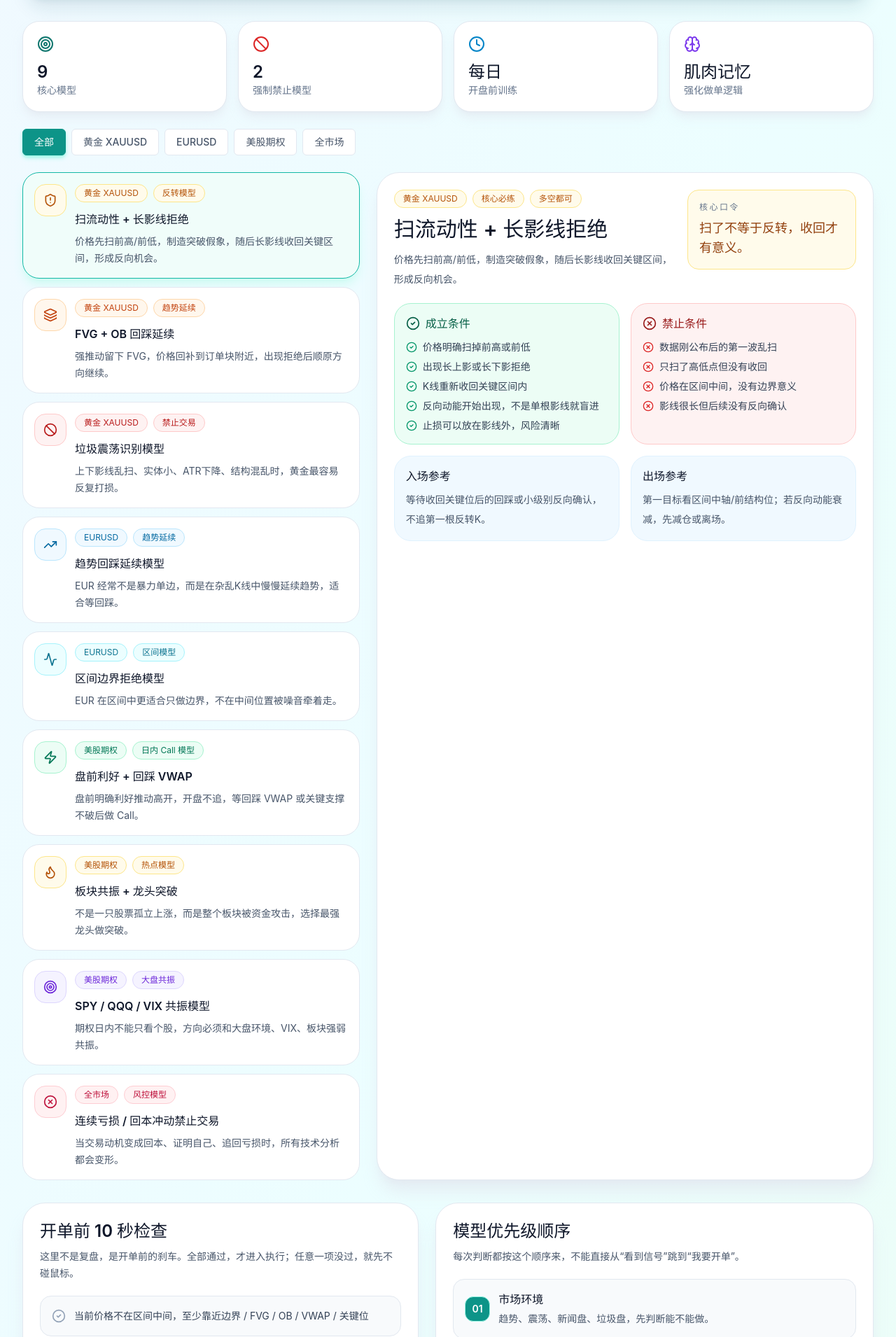
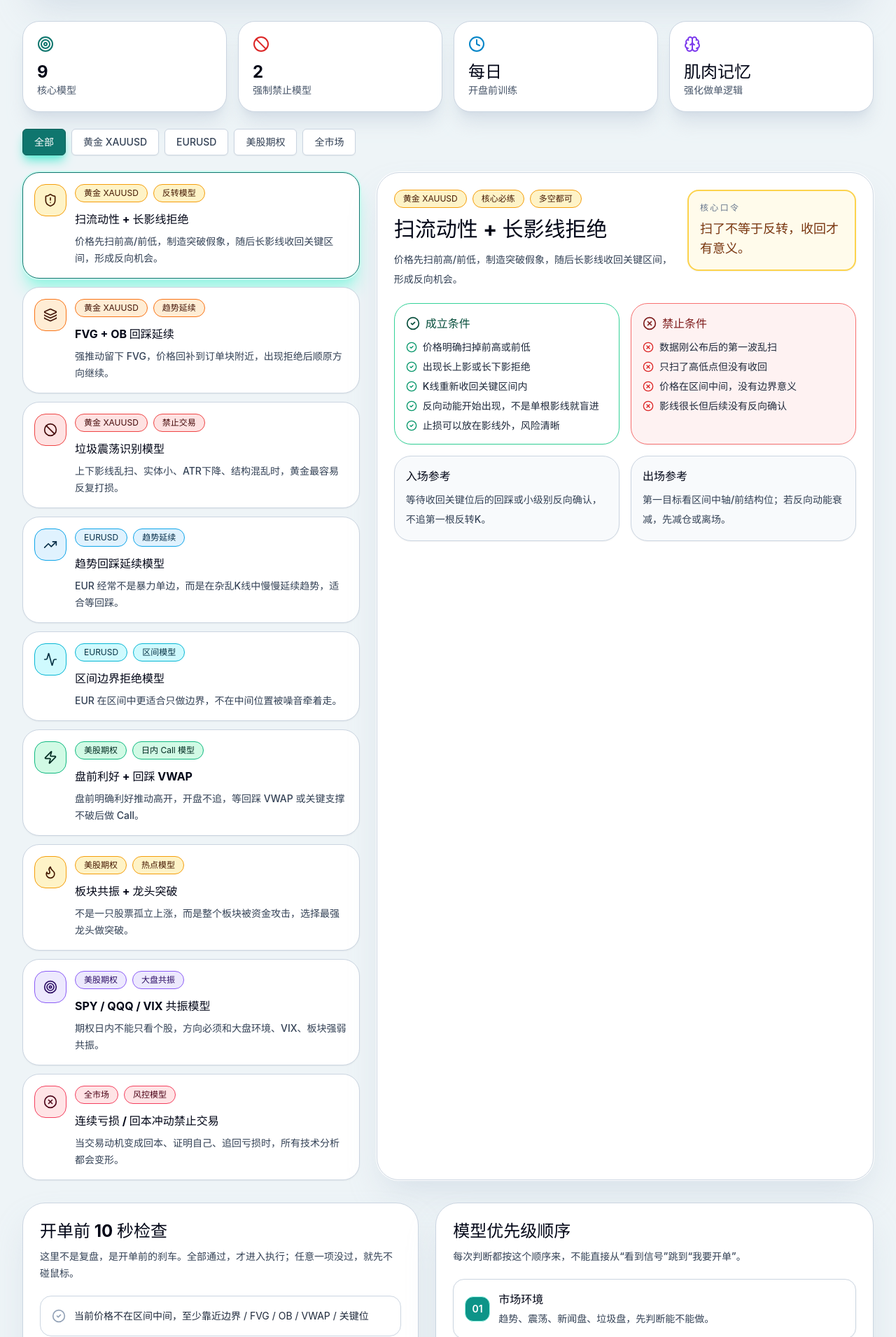
Before and after one commit to TPCapital/ModelTrade-, a React (Vite) app: page / in a window 1280 px wide. Shown: the part 250-2160 px from the top of the page at 70% size. Built offline with nearby package versions, Linux system fonts and the light colour scheme.

Commit message:
Add files via upload

```diff
--- a/src/App.jsx
+++ b/src/App.jsx
@@ -315,15 +315,15 @@ const preTradeChecks = [
 ];
 
 const colorMap = {
-  yellow: "border-amber-200 bg-amber-50 text-amber-700",
-  amber: "border-orange-200 bg-orange-50 text-orange-700",
-  red: "border-red-200 bg-red-50 text-red-700",
-  blue: "border-sky-200 bg-sky-50 text-sky-700",
-  cyan: "border-cyan-200 bg-cyan-50 text-cyan-700",
-  green: "border-emerald-200 bg-emerald-50 text-emerald-700",
-  orange: "border-amber-200 bg-amber-50 text-amber-700",
-  purple: "border-violet-200 bg-violet-50 text-violet-700",
-  rose: "border-rose-200 bg-rose-50 text-rose-700",
+  yellow: "border-amber-500 bg-amber-100 text-amber-950",
+  amber: "border-orange-500 bg-orange-100 text-orange-950",
+  red: "border-red-500 bg-red-100 text-red-950",
+  blue: "border-sky-500 bg-sky-100 text-sky-950",
+  cyan: "border-cyan-500 bg-cyan-100 text-cyan-950",
+  green: "border-emerald-500 bg-emerald-100 text-emerald-950",
+  orange: "border-amber-500 bg-amber-100 text-amber-950",
+  purple: "border-violet-500 bg-violet-100 text-violet-950",
+  rose: "border-rose-500 bg-rose-100 text-rose-950",
 };
 
 function cn(...classes) {
@@ -363,7 +363,7 @@ function Badge({ children, color = "yellow" }) {
 
 function ChecklistItem({ text }) {
   return (
-    <li className="flex gap-2 text-sm text-slate-700">
+    <li className="flex gap-2 text-sm font-medium text-slate-800">
       <CheckCircle2 className="mt-0.5 h-4 w-4 shrink-0 text-emerald-600" />
       <span>{text}</span>
     </li>
@@ -372,7 +372,7 @@ function ChecklistItem({ text }) {
 
 function AvoidItem({ text }) {
   return (
-    <li className="flex gap-2 text-sm text-slate-700">
+    <li className="flex gap-2 text-sm font-medium text-slate-800">
       <XCircle className="mt-0.5 h-4 w-4 shrink-0 text-red-600" />
       <span>{text}</span>
     </li>
@@ -411,13 +411,13 @@ export default function TradingModelTrainingSystem() {
 
 
   return (
-    <div className="min-h-screen bg-gradient-to-br from-sky-50 via-cyan-50 to-emerald-50 text-slate-900">
+    <div className="min-h-screen bg-[#EEF4F7] text-slate-950">
       <div className="mx-auto max-w-7xl px-4 py-8 md:px-8">
         <motion.div
           initial={{ opacity: 0, y: 16 }}
           animate={{ opacity: 1, y: 0 }}
           transition={{ duration: 0.5 }}
-          className="mb-8 overflow-hidden rounded-[2rem] border border-cyan-100 bg-[radial-gradient(circle_at_top_left,rgba(20,184,166,0.18),transparent_32%),linear-gradient(135deg,#FFFFFF,#F0FDFA_48%,#E0F2FE)] p-6 shadow-xl shadow-cyan-900/10 md:p-8"
+          className="mb-8 overflow-hidden rounded-[2rem] border border-slate-300 bg-white p-6 shadow-2xl shadow-slate-300/70 ring-1 ring-white md:p-8"
         >
           <div className="flex flex-col gap-6 md:flex-row md:items-end md:justify-between">
             <div>
@@ -425,19 +425,19 @@ export default function TradingModelTrainingSystem() {
                 <Badge color="cyan">交易模型训练系统 v1.0</Badge>
                 <Badge color="red">先风控，后机会</Badge>
               </div>
-              <h1 className="text-3xl font-semibold tracking-tight md:text-5xl">
+              <h1 className="text-3xl font-bold tracking-tight text-slate-950 md:text-5xl">
                 黄金 / EUR / 期权高胜率形态强化面板
               </h1>
-              <p className="mt-4 max-w-3xl text-sm leading-7 text-slate-600 md:text-base">
+              <p className="mt-4 max-w-3xl text-sm font-medium leading-7 text-slate-700 md:text-base">
                 每天只训练少数真正值得做的模型：扫流动性、FVG + OB、趋势回踩、区间边界、期权大盘共振、板块龙头，以及最重要的禁止交易条件。
               </p>
             </div>
-            <div className="rounded-2xl border border-red-200 bg-red-50 p-4 shadow-sm md:w-80">
+            <div className="rounded-2xl border-2 border-red-300 bg-red-50 p-4 shadow-md shadow-red-100 md:w-80">
               <div className="flex items-center gap-2 text-red-700">
                 <ShieldAlert className="h-5 w-5" />
                 <span className="font-medium">今日默认规则</span>
               </div>
-              <p className="mt-2 text-sm leading-6 text-slate-600">
+              <p className="mt-2 text-sm font-medium leading-6 text-slate-700">
                 没有完整信号，不开单。连续亏损两笔，强制暂停。想回本的时候，所有技术判断自动降级。
               </p>
             </div>
@@ -445,32 +445,32 @@ export default function TradingModelTrainingSystem() {
         </motion.div>
 
         <div className="mb-6 grid gap-4 md:grid-cols-4">
-          <Card className="rounded-3xl border-slate-200 bg-white shadow-lg shadow-slate-200/70">
+          <Card className="rounded-3xl border-slate-300 bg-white shadow-xl shadow-slate-300/60">
             <CardContent className="p-5">
               <Target className="mb-3 h-6 w-6 text-teal-700" />
-              <div className="text-2xl font-semibold">9</div>
-              <div className="text-sm text-slate-500">核心模型</div>
+              <div className="text-2xl font-bold text-slate-950">9</div>
+              <div className="text-sm font-medium text-slate-600">核心模型</div>
             </CardContent>
           </Card>
-          <Card className="rounded-3xl border-slate-200 bg-white shadow-lg shadow-slate-200/70">
+          <Card className="rounded-3xl border-slate-300 bg-white shadow-xl shadow-slate-300/60">
             <CardContent className="p-5">
               <Ban className="mb-3 h-6 w-6 text-red-600" />
-              <div className="text-2xl font-semibold">2</div>
-              <div className="text-sm text-slate-500">强制禁止模型</div>
+              <div className="text-2xl font-bold text-slate-950">2</div>
+              <div className="text-sm font-medium text-slate-600">强制禁止模型</div>
             </CardContent>
           </Card>
-          <Card className="rounded-3xl border-slate-200 bg-white shadow-lg shadow-slate-200/70">
+          <Card className="rounded-3xl border-slate-300 bg-white shadow-xl shadow-slate-300/60">
             <CardContent className="p-5">
               <Clock className="mb-3 h-6 w-6 text-sky-600" />
-              <div className="text-2xl font-semibold">每日</div>
-              <div className="text-sm text-slate-500">开盘前训练</div>
+              <div className="text-2xl font-bold text-slate-950">每日</div>
+              <div className="text-sm font-medium text-slate-600">开盘前训练</div>
             </CardContent>
           </Card>
-          <Card className="rounded-3xl border-slate-200 bg-white shadow-lg shadow-slate-200/70">
+          <Card className="rounded-3xl border-slate-300 bg-white shadow-xl shadow-slate-300/60">
             <CardContent className="p-5">
               <Brain className="mb-3 h-6 w-6 text-violet-600" />
-              <div className="text-2xl font-semibold">肌肉记忆</div>
-              <div className="text-sm text-slate-500">强化做单逻辑</div>
+              <div className="text-2xl font-bold text-slate-950">肌肉记忆</div>
+              <div className="text-sm font-medium text-slate-600">强化做单逻辑</div>
             </CardContent>
           </Card>
         </div>
@@ -483,8 +483,8 @@ export default function TradingModelTrainingSystem() {
               variant="ghost"
               className={`rounded-full border px-4 ${
                 marketFilter === market
-                  ? "border-teal-600 bg-teal-600 text-white shadow-md shadow-teal-200"
-                  : "border-slate-200 bg-white text-slate-600 hover:border-teal-200 hover:bg-teal-50"
+                  ? "border-teal-800 bg-teal-700 text-white shadow-lg shadow-teal-300"
+                  : "border-slate-300 bg-white text-slate-700 shadow-sm hover:border-teal-400 hover:bg-teal-50"
               }`}
             >
               {market}
@@ -503,8 +503,8 @@ export default function TradingModelTrainingSystem() {
                   onClick={() => setSelectedId(model.id)}
                   className={`w-full rounded-3xl border p-4 text-left transition ${
                     active
-                      ? "border-teal-500 bg-teal-50 shadow-lg shadow-teal-100"
-                      : "border-slate-200 bg-white hover:border-teal-200 hover:bg-teal-50/70"
+                      ? "border-teal-700 bg-white shadow-xl shadow-teal-200 ring-2 ring-teal-100"
+                      : "border-slate-300 bg-white shadow-sm hover:border-teal-400 hover:bg-teal-50/80"
                   }`}
                 >
                   <div className="flex items-start gap-3">
@@ -516,8 +516,8 @@ export default function TradingModelTrainingSystem() {
                         <Badge color={model.color}>{model.market}</Badge>
                         <Badge color={model.color}>{model.category}</Badge>
                       </div>
-                      <h3 className="mt-3 font-semibold text-slate-900">{model.title}</h3>
-                      <p className="mt-2 line-clamp-2 text-sm leading-6 text-slate-600">
+                      <h3 className="mt-3 font-bold text-slate-950">{model.title}</h3>
+                      <p className="mt-2 line-clamp-2 text-sm font-medium leading-6 text-slate-700">
                         {model.summary}
                       </p>
                     </div>
@@ -532,7 +532,7 @@ export default function TradingModelTrainingSystem() {
             initial={{ opacity: 0, y: 12 }}
             animate={{ opacity: 1, y: 0 }}
             transition={{ duration: 0.25 }}
-            className="rounded-[2rem] border border-slate-200 bg-white p-5 shadow-xl shadow-slate-200/80 md:p-6"
+            className="rounded-[2rem] border border-slate-300 bg-white p-5 shadow-2xl shadow-slate-300/70 ring-1 ring-white md:p-6"
           >
             <div className="mb-5 flex flex-col gap-4 md:flex-row md:items-start md:justify-between">
               <div>
@@ -541,18 +541,18 @@ export default function TradingModelTrainingSystem() {
                   <Badge color={selectedModel.color}>{selectedModel.level}</Badge>
                   <Badge color={selectedModel.color}>{selectedModel.direction}</Badge>
                 </div>
-                <h2 className="text-2xl font-semibold md:text-3xl">{selectedModel.title}</h2>
-                <p className="mt-3 text-sm leading-7 text-slate-600">{selectedModel.summary}</p>
+                <h2 className="text-2xl font-bold text-slate-950 md:text-3xl">{selectedModel.title}</h2>
+                <p className="mt-3 text-sm font-medium leading-7 text-slate-700">{selectedModel.summary}</p>
               </div>
-              <div className="rounded-2xl border border-amber-200 bg-amber-50 p-4 md:w-72">
+              <div className="rounded-2xl border-2 border-amber-300 bg-amber-50 p-4 shadow-sm md:w-72">
                 <div className="text-xs uppercase tracking-[0.2em] text-slate-500">核心口令</div>
-                <div className="mt-2 text-lg font-medium text-amber-800">{selectedModel.mantra}</div>
+                <div className="mt-2 text-lg font-bold text-amber-900">{selectedModel.mantra}</div>
               </div>
             </div>
 
             <div className="grid gap-4 md:grid-cols-2">
-              <div className="rounded-3xl border border-emerald-200 bg-emerald-50 p-4">
-                <h3 className="mb-3 flex items-center gap-2 font-semibold text-emerald-800">
+              <div className="rounded-3xl border border-emerald-400 bg-white p-4 shadow-sm">
+                <h3 className="mb-3 flex items-center gap-2 font-bold text-emerald-900">
                   <CheckCircle2 className="h-5 w-5" /> 成立条件
                 </h3>
                 <ul className="space-y-2">
@@ -562,8 +562,8 @@ export default function TradingModelTrainingSystem() {
                 </ul>
               </div>
 
-              <div className="rounded-3xl border border-red-200 bg-red-50 p-4">
-                <h3 className="mb-3 flex items-center gap-2 font-semibold text-red-800">
+              <div className="rounded-3xl border border-red-400 bg-red-50 p-4 shadow-sm">
+                <h3 className="mb-3 flex items-center gap-2 font-bold text-red-900">
                   <XCircle className="h-5 w-5" /> 禁止条件
                 </h3>
                 <ul className="space-y-2">
@@ -575,23 +575,23 @@ export default function TradingModelTrainingSystem() {
             </div>
 
             <div className="mt-4 grid gap-4 md:grid-cols-2">
-              <div className="rounded-3xl border border-sky-100 bg-sky-50 p-4">
-                <h3 className="mb-2 font-semibold text-slate-900">入场参考</h3>
-                <p className="text-sm leading-7 text-slate-600">{selectedModel.entry}</p>
+              <div className="rounded-3xl border border-slate-300 bg-slate-50 p-4 shadow-sm">
+                <h3 className="mb-2 font-bold text-slate-950">入场参考</h3>
+                <p className="text-sm font-medium leading-7 text-slate-700">{selectedModel.entry}</p>
               </div>
-              <div className="rounded-3xl border border-sky-100 bg-sky-50 p-4">
-                <h3 className="mb-2 font-semibold text-slate-900">出场参考</h3>
-                <p className="text-sm leading-7 text-slate-600">{selectedModel.exit}</p>
+              <div className="rounded-3xl border border-slate-300 bg-slate-50 p-4 shadow-sm">
+                <h3 className="mb-2 font-bold text-slate-950">出场参考</h3>
+                <p className="text-sm font-medium leading-7 text-slate-700">{selectedModel.exit}</p>
               </div>
             </div>
           </motion.div>
         </div>
 
         <div className="mt-8 grid gap-6 lg:grid-cols-[0.95fr_1.05fr]">
-          <Card className="rounded-[2rem] border-slate-200 bg-white shadow-xl shadow-slate-200/80">
+          <Card className="rounded-[2rem] border-slate-300 bg-white shadow-2xl shadow-slate-300/70">
             <CardContent className="p-5 md:p-6">
-              <h2 className="text-2xl font-semibold">开单前 10 秒检查</h2>
-              <p className="mt-2 text-sm leading-6 text-slate-600">
+              <h2 className="text-2xl font-bold text-slate-950">开单前 10 秒检查</h2>
+              <p className="mt-2 text-sm font-medium leading-6 text-slate-700">
                 这里不是复盘，是开单前的刹车。全部通过，才进入执行；任意一项没过，就先不碰鼠标。
               </p>
               <div className="mt-5 space-y-3">
@@ -603,8 +603,8 @@ export default function TradingModelTrainingSystem() {
                       onClick={() => toggleCheck(index)}
                       className={`flex w-full items-start gap-3 rounded-2xl border p-4 text-left transition ${
                         checked
-                          ? "border-teal-500 bg-teal-50 text-teal-900"
-                          : "border-slate-200 bg-slate-50 text-slate-700 hover:border-teal-200 hover:bg-teal-50"
+                          ? "border-teal-700 bg-teal-50 text-teal-950 shadow-sm ring-1 ring-teal-100"
+                          : "border-slate-300 bg-white text-slate-800 hover:border-teal-400 hover:bg-teal-50"
                       }`}
                     >
                       <CheckCircle2 className={`mt-0.5 h-5 w-5 shrink-0 ${checked ? "text-teal-600" : "text-slate-400"}`} />
@@ -627,10 +627,10 @@ export default function TradingModelTrainingSystem() {
             </CardContent>
           </Card>
 
-          <Card className="rounded-[2rem] border-slate-200 bg-white shadow-xl shadow-slate-200/80">
+          <Card className="rounded-[2rem] border-slate-300 bg-white shadow-2xl shadow-slate-300/70">
             <CardContent className="p-5 md:p-6">
-              <h2 className="text-2xl font-semibold">模型优先级顺序</h2>
-              <p className="mt-2 text-sm leading-6 text-slate-600">
+              <h2 className="text-2xl font-bold text-slate-950">模型优先级顺序</h2>
+              <p className="mt-2 text-sm font-medium leading-6 text-slate-700">
                 每次判断都按这个顺序来，不能直接从“看到信号”跳到“我要开单”。
               </p>
               <div className="mt-5 space-y-3">
@@ -640,14 +640,14 @@ export default function TradingModelTrainingSystem() {
                   ["03", "触发确认", "长影线收回、回踩不破、放量突破、板块共振。"],
                   ["04", "风险执行", "止损、仓位、最大亏损、连续亏损规则必须先定。"],
                 ].map(([num, title, desc]) => (
-                  <div key={num} className="rounded-2xl border border-slate-200 bg-slate-50 p-4">
+                  <div key={num} className="rounded-2xl border border-slate-300 bg-white p-4 shadow-sm">
                     <div className="flex items-center gap-3">
                       <div className="flex h-9 w-9 items-center justify-center rounded-xl border border-teal-200 bg-teal-600 text-sm font-semibold text-white">
                         {num}
                       </div>
                       <div>
-                        <div className="font-medium text-slate-900">{title}</div>
-                        <div className="mt-1 text-sm leading-6 text-slate-600">{desc}</div>
+                        <div className="font-bold text-slate-950">{title}</div>
+                        <div className="mt-1 text-sm font-medium leading-6 text-slate-700">{desc}</div>
                       </div>
                     </div>
                   </div>
@@ -658,11 +658,11 @@ export default function TradingModelTrainingSystem() {
         </div>
 
         <div className="mt-8 grid gap-6 lg:grid-cols-[1.15fr_0.85fr]">
-          <Card className="rounded-[2rem] border-slate-200 bg-white shadow-xl shadow-slate-200/80">
+          <Card className="rounded-[2rem] border-slate-300 bg-white shadow-2xl shadow-slate-300/70">
             <CardContent className="p-5 md:p-6">
               <div className="mb-4 flex flex-col justify-between gap-4 sm:flex-row sm:items-center">
                 <div>
-                  <h2 className="text-2xl font-semibold">每日形态判断训练</h2>
+                  <h2 className="text-2xl font-bold text-slate-950">每日形态判断训练</h2>
                   <p className="mt-2 text-sm text-slate-600">目的不是答题，而是把“能不能做”练成条件反射。</p>
                 </div>
                 <Button
@@ -673,8 +673,8 @@ export default function TradingModelTrainingSystem() {
                 </Button>
               </div>
 
-              <div className="rounded-3xl border border-sky-100 bg-sky-50 p-5">
-                <h3 className="text-lg font-medium leading-8">{question.question}</h3>
+              <div className="rounded-3xl border border-slate-300 bg-slate-50 p-5">
+                <h3 className="text-lg font-bold leading-8 text-slate-950">{question.question}</h3>
                 <div className="mt-5 grid gap-3 md:grid-cols-2">
                   {question.options.map((option, index) => {
                     const chosen = selectedAnswer === index;
@@ -689,7 +689,7 @@ export default function TradingModelTrainingSystem() {
                             ? "border-emerald-400 bg-emerald-100 text-emerald-900"
                             : wrong
                               ? "border-red-400 bg-red-100 text-red-900"
-                              : "border-slate-200 bg-white text-slate-700 hover:border-teal-200 hover:bg-teal-50"
+                              : "border-slate-300 bg-white text-slate-800 hover:border-teal-400 hover:bg-teal-50"
                         }`}
                       >
                         {option}
@@ -714,9 +714,9 @@ export default function TradingModelTrainingSystem() {
             </CardContent>
           </Card>
 
-          <Card className="rounded-[2rem] border-red-200 bg-red-50 shadow-xl shadow-red-100/60">
+          <Card className="rounded-[2rem] border-2 border-red-300 bg-red-50 shadow-2xl shadow-red-200/70">
             <CardContent className="p-5 md:p-6">
-              <h2 className="mb-4 flex items-center gap-2 text-2xl font-semibold text-red-800">
+              <h2 className="mb-4 flex items-center gap-2 text-2xl font-bold text-red-900">
                 <ShieldAlert className="h-6 w-6" /> 强制停手清单
               </h2>
               <div className="space-y-3">
@@ -730,13 +730,13 @@ export default function TradingModelTrainingSystem() {
                   "没有提前确定止损",
                   "只是因为感觉要涨/跌",
                 ].map((item) => (
-                  <div key={item} className="flex items-center gap-3 rounded-2xl border border-red-200 bg-white p-3">
+                  <div key={item} className="flex items-center gap-3 rounded-2xl border border-red-300 bg-white p-3 shadow-sm">
                     <Ban className="h-4 w-4 shrink-0 text-red-600" />
-                    <span className="text-sm text-slate-700">{item}</span>
+                    <span className="text-sm font-medium text-slate-800">{item}</span>
                   </div>
                 ))}
               </div>
-              <div className="mt-5 rounded-2xl border border-red-300 bg-red-100 p-4 text-sm leading-7 text-red-800">
+              <div className="mt-5 rounded-2xl border-2 border-red-400 bg-red-100 p-4 text-sm font-semibold leading-7 text-red-900">
                 触发任意一项，都不是错过机会，而是在避免灾难。交易最强的能力，是知道什么时候不交易。
               </div>
             </CardContent>
--- a/src/index.css
+++ b/src/index.css
@@ -15,16 +15,27 @@
 }
 
 html {
-  background: #F4F9FB;
+  background: #EEF4F7;
 }
 
 body {
   margin: 0;
   min-width: 320px;
   min-height: 100vh;
-  background: #F4F9FB;
+  background: #EEF4F7;
 }
 
 button {
   font: inherit;
 }
+
+
+::selection {
+  background: rgba(13, 148, 136, 0.18);
+}
+
+@media (prefers-color-scheme: dark) {
+  html, body {
+    background: #EEF4F7;
+  }
+}
```
